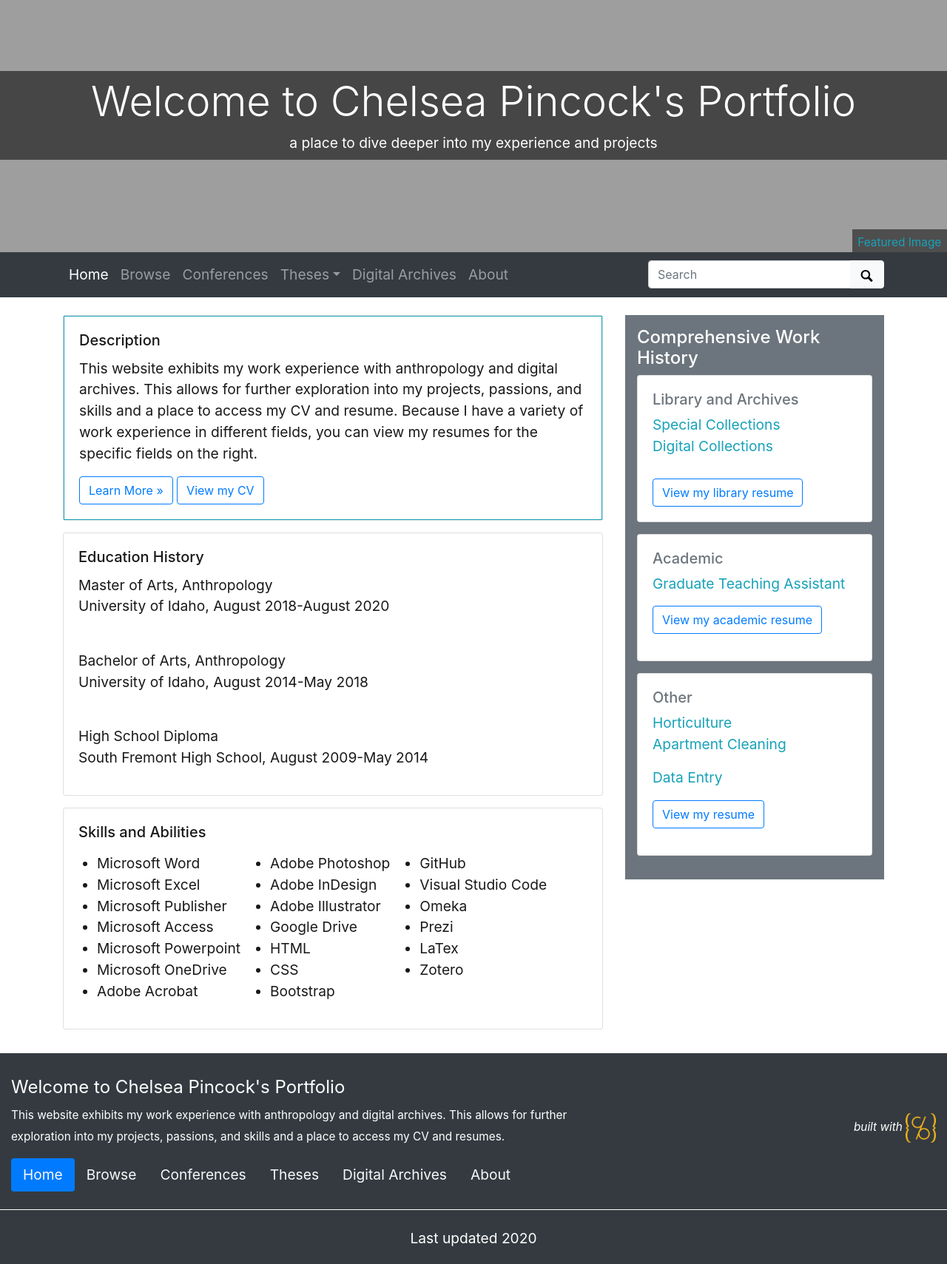
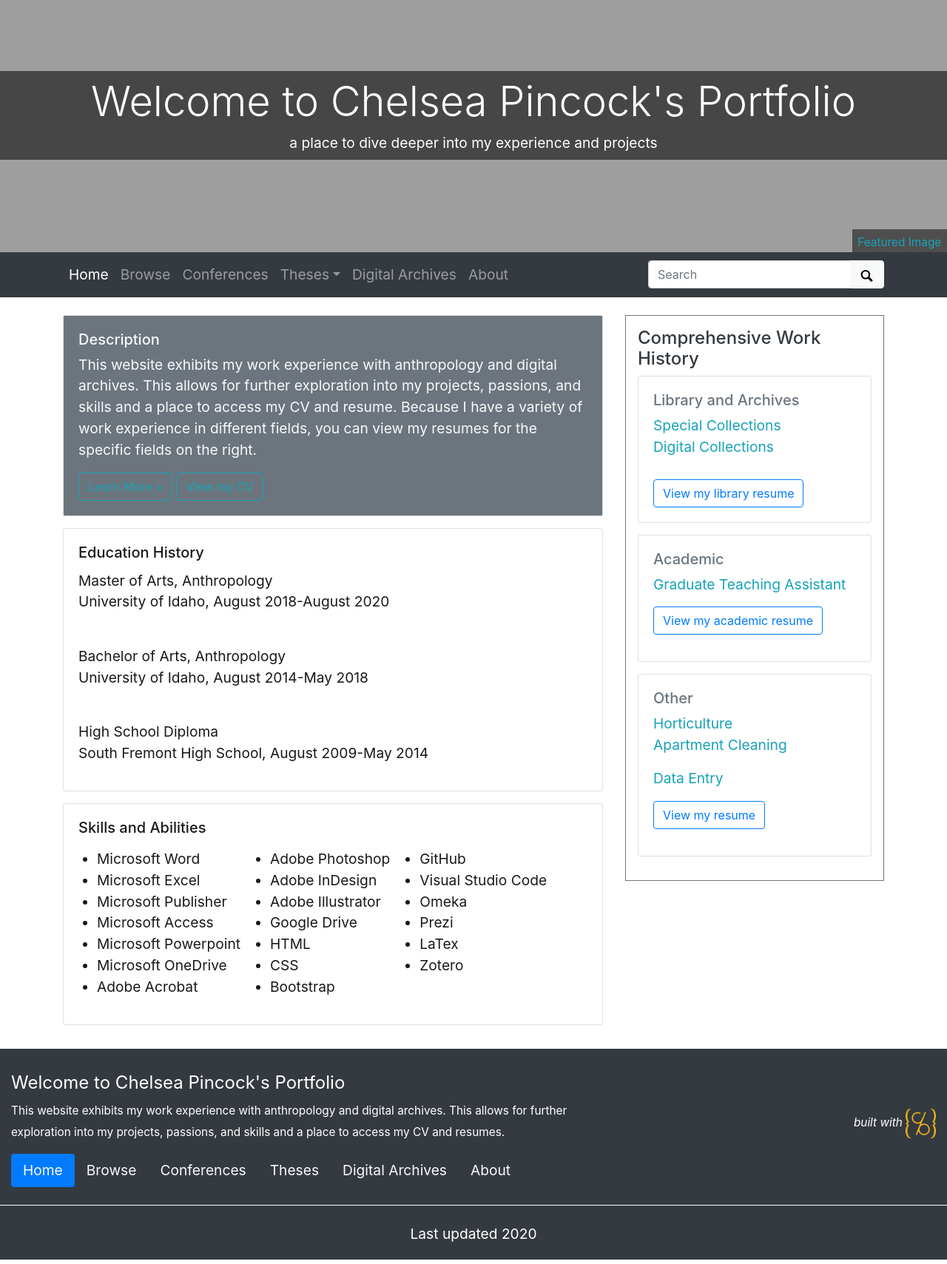
Before and after one commit to cc3199/portfolio, a Jekyll site: the page built from index.md, in a window 1280 px wide. Shown: the whole page at 74% size. Built offline with Jekyll 4.4.1, drawn with Linux system fonts in a browser that asks for light colours.

Commit message:
infographic updates

```diff
--- a/_includes/index/description.html
+++ b/_includes/index/description.html
@@ -1,11 +1,11 @@
 <div class="card mb-3">
-  <span class="border border-info">
+  <span class="bg-secondary">
   <div class="card-body">
-    <h5 class="card-title">Description</h5>
-    <p class="card-text">This website exhibits my work experience with anthropology and digital archives. This allows for further exploration into my projects, passions, and skills and a place to access my CV and resume. Because I have a variety of work experience in different fields, you can view my resumes for the specific fields on the right.</p>
+    <h5 class="text-light" class="card-title">Description</h5>
+    <p class="text-light" class="card-text">This website exhibits my work experience with anthropology and digital archives. This allows for further exploration into my projects, passions, and skills and a place to access my CV and resume. Because I have a variety of work experience in different fields, you can view my resumes for the specific fields on the right.</p>
     {%- assign about = site.data.config-nav | where: "stub","/about.html" | size -%}
-    {% if about > 0 %}<a class="btn btn-outline-primary" href="{{ '/about.html' | relative_url }}" >Learn More &raquo;</a>{% endif %}
-    <a class="btn btn-outline-primary" href="{{ '/objects/Pincock_CV.pdf' | absolute_url }}" >View my CV </a>
+    {% if about > 0 %}<a class="btn btn-outline-info" href="{{ '/about.html' | relative_url }}" >Learn More &raquo;</a>{% endif %}
+    <a class="btn btn-outline-info" href="{{ '/objects/Pincock_CV.pdf' | absolute_url }}" >View my CV </a>
 
   </div>
 </div>
--- a/_layouts/home-infographic.html
+++ b/_layouts/home-infographic.html
@@ -11,7 +11,7 @@ layout: page
 
   </div>
   <div class="col-md-4">
-    <div class="p-3 mb-2 bg-secondary text-white">
+    <div class="p-3 mb-2 border border-secondary text-dark">
 
     <h4>Comprehensive Work History</h4>
     {% include index/librarywork.html %}
--- a/_layouts/specialcollections.html
+++ b/_layouts/specialcollections.html
@@ -11,6 +11,6 @@ layout: default
   <div class="card bg-dark text-white">
     <img class="p-3" src="{{ '/objects/archive.jpg' | absolute_url }}" alt="Card image">
     <div class="card-img-overlay">
-      <h5 class="card-title">Special Collections Work Experience</h5>
+      <h1 class="card-title">Special Collections Work Experience</h1>
     </div>
   </div>
```
